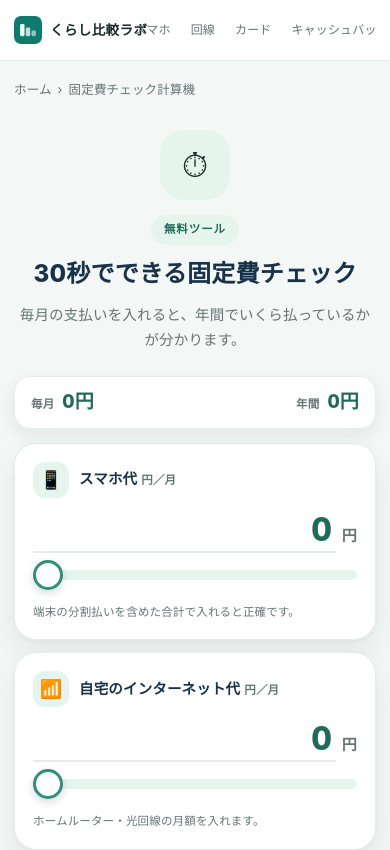
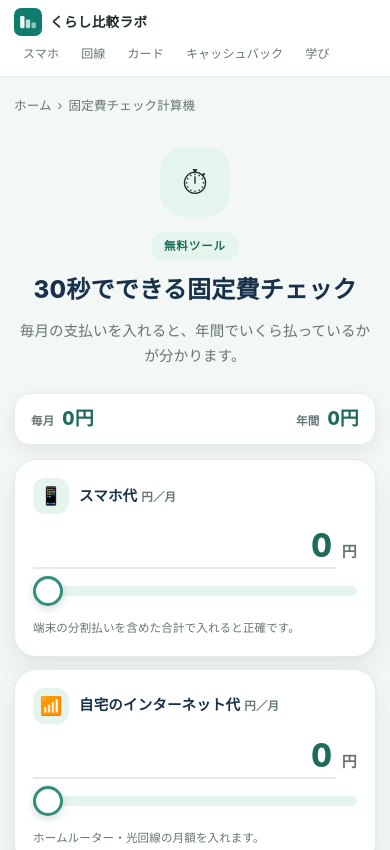
Before and after one commit to kurashi1825/kurashi1825.github.io, a plain HTML site: page tools/fixed-cost-check.html in a window 390 px wide. Shown: the top 850 px of the page. Drawn offline with Linux system fonts and the light colour scheme.

Commit message:
390px幅ではヘッダーを2段にしてカテゴリを全部見せ、アンカー位置を固定ヘッダー分ずらす

```diff
--- a/assets/css/style.css
+++ b/assets/css/style.css
@@ -634,11 +634,19 @@ details.faq p { margin: 10px 0 0; font-size: 14px; color: var(--ink-soft); }
   table.compare td[data-label] { font-size: 13px; line-height: 1.7; }
 }
 
+section[id] { scroll-margin-top: 74px; }
+
 @media (max-width: 430px) {
-  .site-header .wrap { gap: 6px; padding: 0 14px; }
+  .site-header .wrap { flex-wrap: wrap; gap: 2px 8px; padding: 8px 14px 6px; min-height: 0; }
   .brand-text { font-size: 13.5px; white-space: nowrap; }
+  .site-nav {
+    margin-left: 0; width: 100%; flex-wrap: wrap; gap: 2px 4px;
+    overflow: visible; padding-bottom: 0;
+  }
   .site-nav a { font-size: 12px; padding: 6px 9px; }
   .wrap { padding: 0 14px; }
+  .res-bar { top: 94px; }
+  section[id] { scroll-margin-top: 98px; }
 }
 
 @media (prefers-reduced-motion: reduce) {
```
